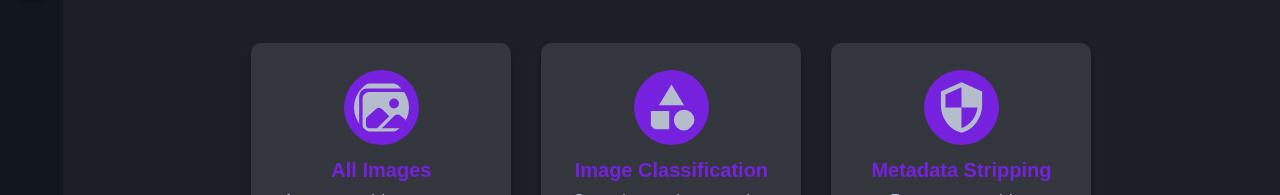
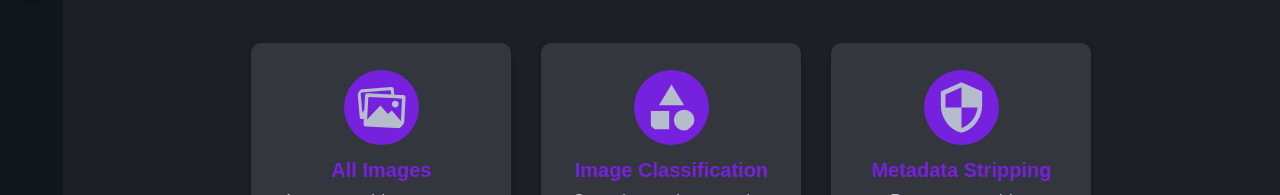
Before and after one commit to KarthikSapaliga/PixFusion, a React (Vite) app: page / in a window 1280 px wide. Shown: the part 260-455 px from the top of the page. Built offline with nearby package versions, Linux system fonts and the light colour scheme.

Commit message:
Changed icon for all images

```diff
--- a/src/components/Main.jsx
+++ b/src/components/Main.jsx
@@ -6,7 +6,7 @@ import ImageClassifier from "./ImageClassifier";
 import AllImages from "./AllImages";
 
 import { BiSearch } from "react-icons/bi";
-import { IoImages } from "react-icons/io5";
+import { IoMdImages } from "react-icons/io";
 import { MdCategory } from "react-icons/md";
 import { MdSecurity } from "react-icons/md";
 
@@ -26,7 +26,7 @@ const Main = ({ handleSectionChange, activeSection }) => {
 
                     <div className="feature-container">
                         <div className="all-images">
-                            <IoImages size={75} className="icons" />
+                            <IoMdImages size={75} className="icons" />
                             <h1>All Images</h1>
                             <p>Access and browse your entire image collection in one place with ease.</p>
                             <button onClick={() => handleSectionChange("allImages")}>Click here</button>
```
